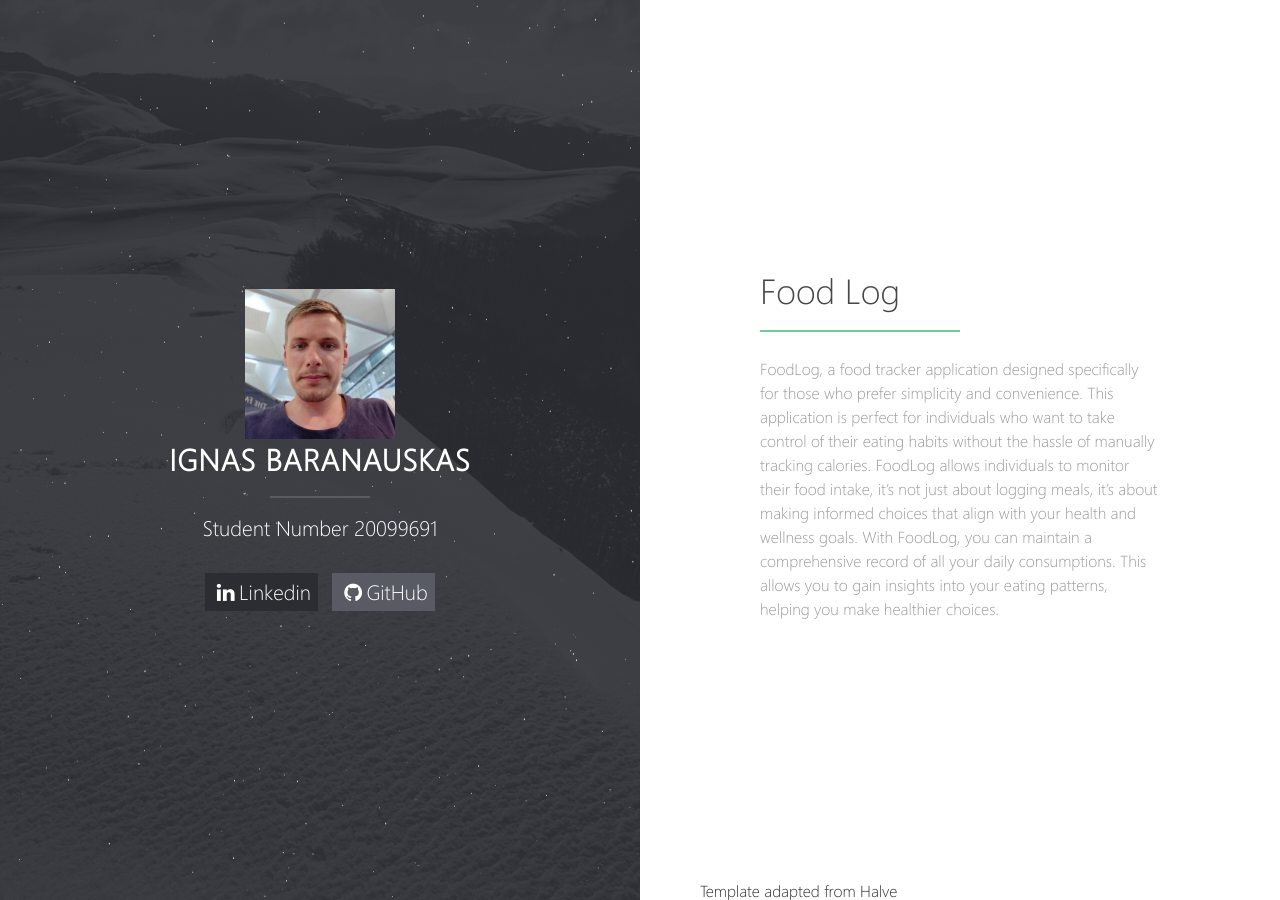
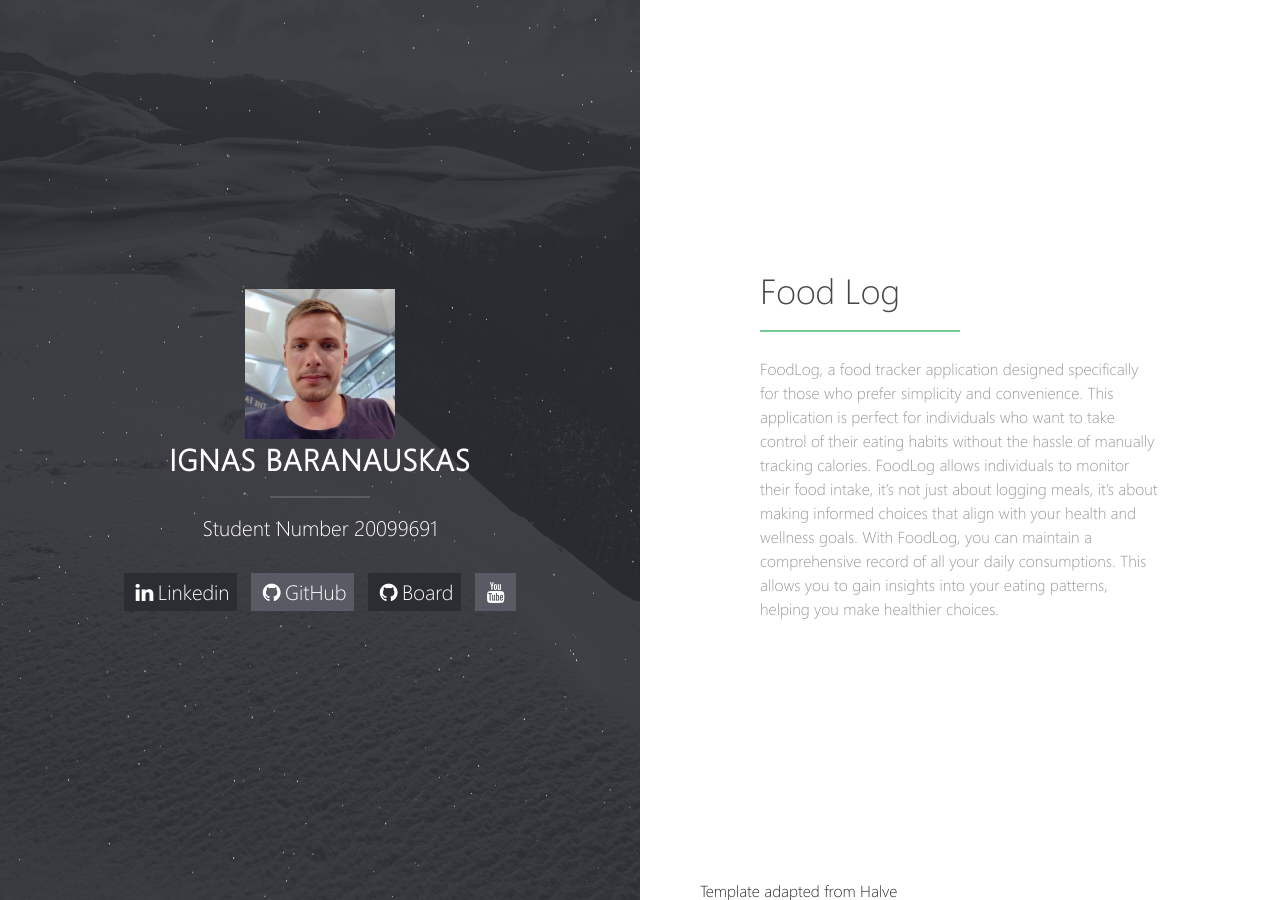
Before and after one commit to Ygnas/foodlog-project, a Jekyll site: the page built from page/index.md, in a window 1280 px wide. Built offline with Jekyll 4.4.1, drawn with Linux system fonts in a browser that asks for light colours; our own code applies the rules of GitHub Pages for plain Markdown files.

Commit message:
Updated social links

```diff
--- a/page/_includes/social-links.html
+++ b/page/_includes/social-links.html
@@ -23,4 +23,6 @@
   {% if site.keybase %}<li><a class="social-btn" href="https://keybase.io/{{ site.keybase }}" target="_blank" rel="noopener noreferrer"><i class="fa fa-fw fa-key"></i></a></li>{% endif %}
   {% if site.xmpp %}<li><a class="social-btn" href="xmpp:{{ site.xmpp }}" target="_blank" rel="noopener noreferrer"><i class="fa fa-fw fa-lightbulb-o"></i></a></li>{% endif %}
   {% if site.hackernews %}<li><a class="social-btn" href="https://news.ycombinator.com/user?id={{ site.hackernews }}" target="_blank" rel="noopener noreferrer"><i class="fa fa-fw fa-hacker-news"></i></a></li>{% endif %}
+  <li><a class="social-btn" href="https://github.com/users/Ygnas/projects/4/views/2" target="_blank" rel="noopener noreferrer"><i class="fa fa-fw fa-github"></i>Board</a></li>
+  <li><a class="social-btn" href="https://youtu.be/zqbfgsmWyGg" target="_blank" rel="noopener noreferrer"><i class="fa fa-fw fa-youtube"></i></a></li>
 </ul>
```
